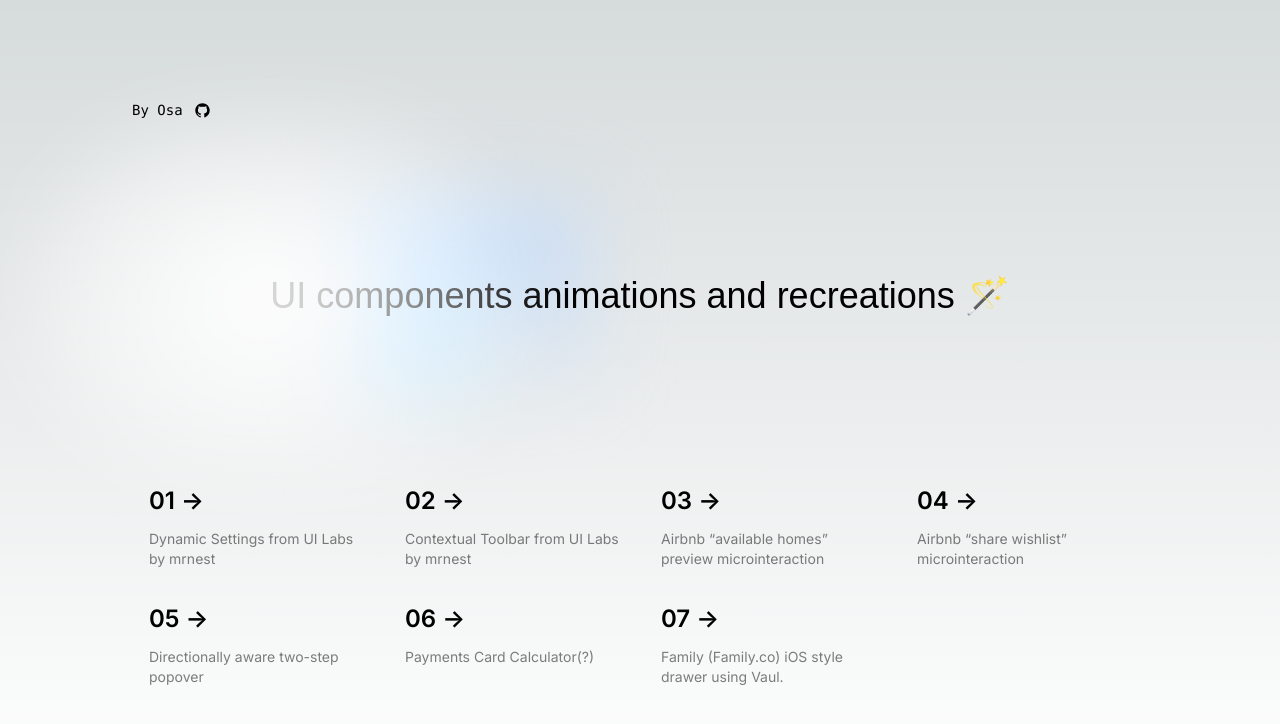
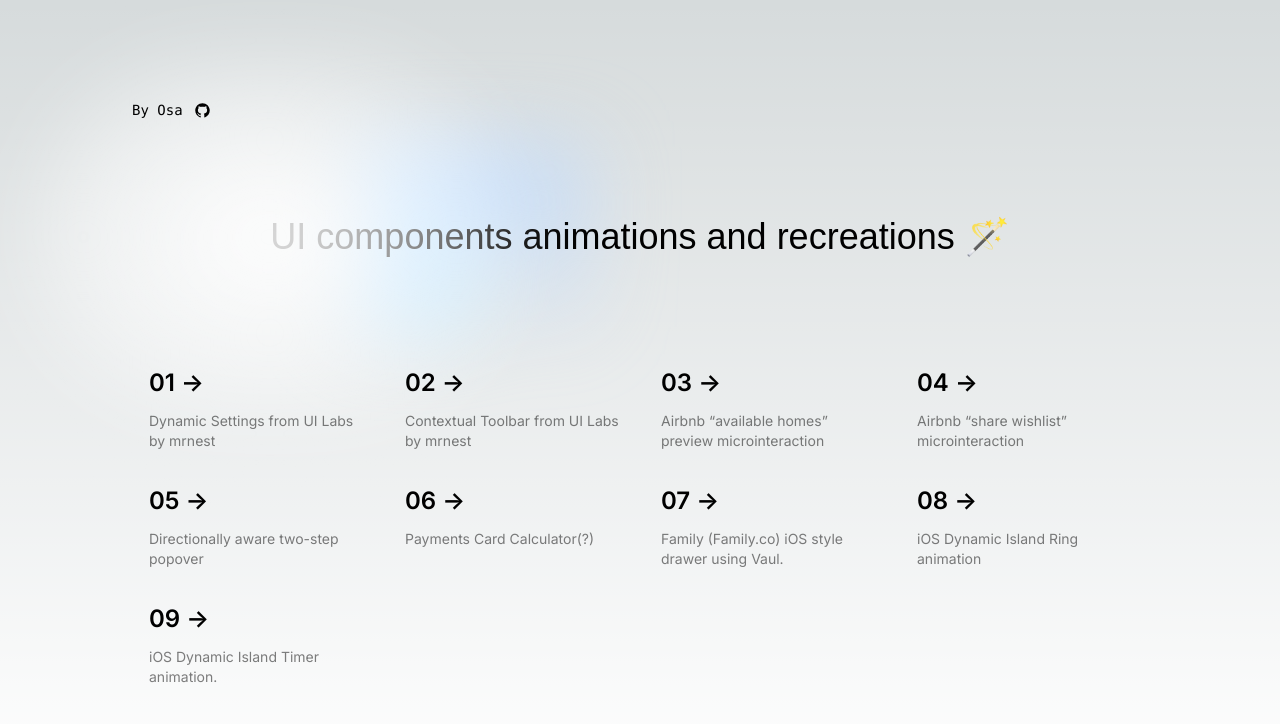
Before and after one commit to glamboyosa/animations, a Next.js app: page / in a window 1280 px wide. Shown: the top 724 px of the page. Built offline with nearby package versions, Linux system fonts and the light colour scheme; a web font is replaced by a local one.

Commit message:
make it island work on button click

```diff
--- a/src/app/08/page.tsx
+++ b/src/app/08/page.tsx
@@ -5,19 +5,21 @@ import { Ring } from "./ring";
 import { motion } from "framer-motion";
 
 export default function DynamicIslandStarter() {
-	const [view, setView] = useState("idle");
+	const [view, setView] = useState<
+		"ring" | "idle"
+	>("idle");
 
 	const content = useMemo(() => {
 		switch (view) {
 			case "ring":
-				return <Ring />;
+				return <Ring view={view} />;
 			case "idle":
 				return <div className="h-7" />;
 		}
 	}, [view]);
 
 	return (
-		<div>
+		<div className="flex h-screen flex-col items-center justify-center">
 			<div className="flex h-[160px] justify-center">
 				<motion.div
 					layout
@@ -31,14 +33,18 @@ export default function DynamicIslandStarter() {
 				<button
 					type="button"
 					className="h-10 w-32 rounded-full bg-white px-2.5 py-1.5 font-medium text-gray-900 text-sm shadow-sm ring-1 ring-gray-300 ring-inset hover:bg-gray-50"
-					onClick={() => setView("idle")}
+					onClick={() => {
+						setView("idle");
+					}}
 				>
 					Idle
 				</button>
 				<button
 					type="button"
 					className="h-10 w-32 rounded-full bg-white px-2.5 py-1.5 font-medium text-gray-900 text-sm shadow-sm ring-1 ring-gray-300 ring-inset hover:bg-gray-50"
-					onClick={() => setView("ring")}
+					onClick={() => {
+						setView("ring");
+					}}
 				>
 					Ring
 				</button>
--- a/src/app/08/ring.tsx
+++ b/src/app/08/ring.tsx
@@ -5,16 +5,21 @@ import {
 	AnimatePresence,
 } from "framer-motion";
 
-export function Ring() {
+export function Ring({
+	view,
+}: {
+	view: "ring" | "idle";
+}) {
 	const [isSilent, setIsSilent] = useState(false);
-
 	useEffect(() => {
-		const id = setTimeout(() => {
-			setIsSilent((s) => !s);
-		}, 2000);
-
-		return () => clearTimeout(id);
-	}, []);
+		let id: NodeJS.Timeout;
+		if (view === "ring") {
+			id = setInterval(() => {
+				setIsSilent((s) => !s);
+			}, 1500);
+		}
+		return () => clearInterval(id);
+	}, [view]);
 
 	return (
 		<motion.div
@@ -25,11 +30,7 @@ export function Ring() {
 			<AnimatePresence>
 				{isSilent ? (
 					<motion.div
-						initial={{
-							width: 0,
-							opacity: 0,
-							filter: "blur(4px)",
-						}}
+						key="red"
 						animate={{
 							width: 40,
 							opacity: 1,
--- a/src/app/page.tsx
+++ b/src/app/page.tsx
@@ -157,6 +157,34 @@ export default function Home() {
 						using Vaul.
 					</p>
 				</Link>
+				<Link
+					href={"/08"}
+					className="group rounded-lg border border-transparent px-5 py-4 transition-colors hover:border-gray-300 hover:bg-gray-100 hover:dark:border-neutral-700 hover:dark:bg-neutral-800/30"
+				>
+					<h2 className="mb-3 font-semibold text-2xl">
+						08{" "}
+						<span className="inline-block transition-transform group-hover:translate-x-1 motion-reduce:transform-none">
+							-&gt;
+						</span>
+					</h2>
+					<p className="m-0 max-w-[30ch] text-sm opacity-50">
+						iOS Dynamic Island Ring animation
+					</p>
+				</Link>
+				<Link
+					href={"/09"}
+					className="group rounded-lg border border-transparent px-5 py-4 transition-colors hover:border-gray-300 hover:bg-gray-100 hover:dark:border-neutral-700 hover:dark:bg-neutral-800/30"
+				>
+					<h2 className="mb-3 font-semibold text-2xl">
+						09{" "}
+						<span className="inline-block transition-transform group-hover:translate-x-1 motion-reduce:transform-none">
+							-&gt;
+						</span>
+					</h2>
+					<p className="m-0 max-w-[30ch] text-sm opacity-50">
+						iOS Dynamic Island Timer animation.
+					</p>
+				</Link>
 			</div>
 		</main>
 	);
```
